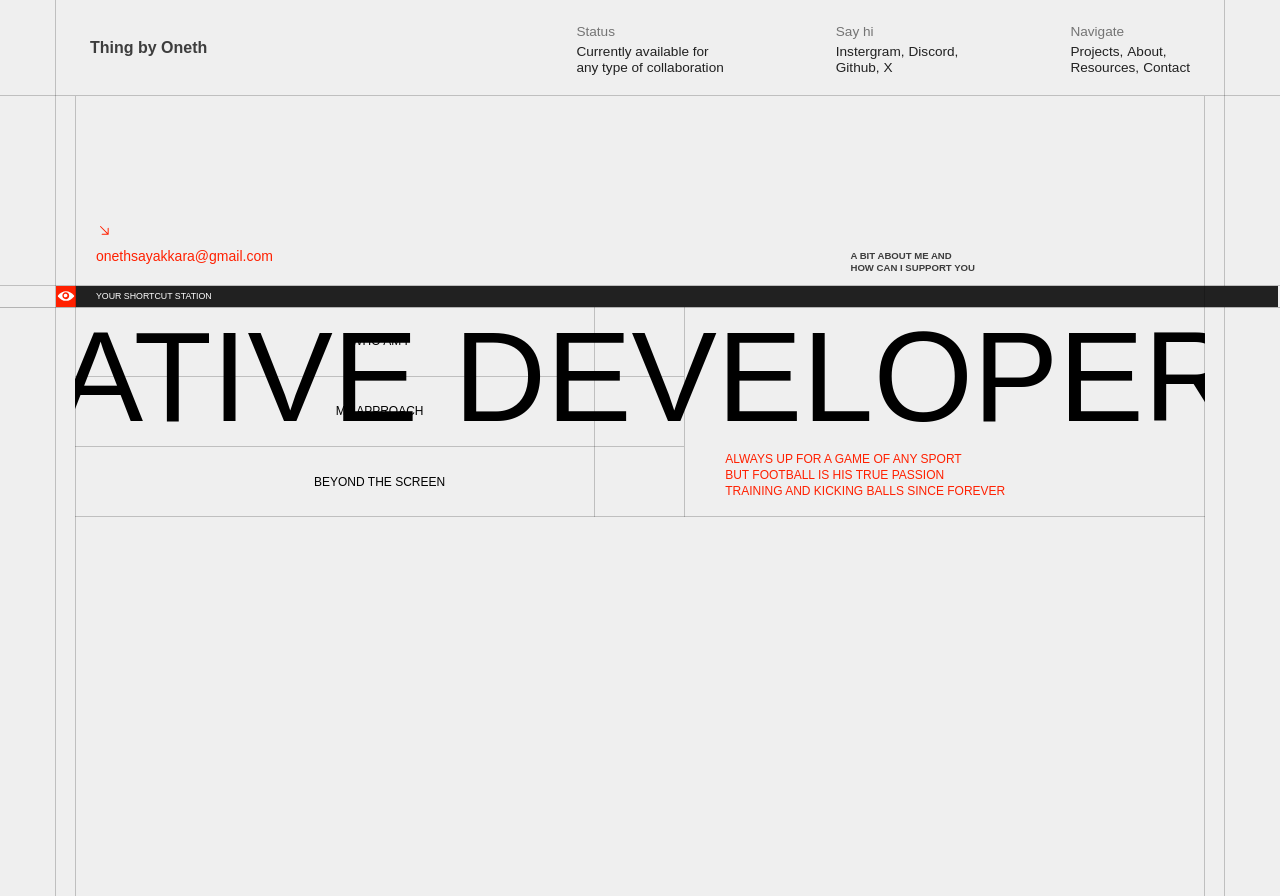
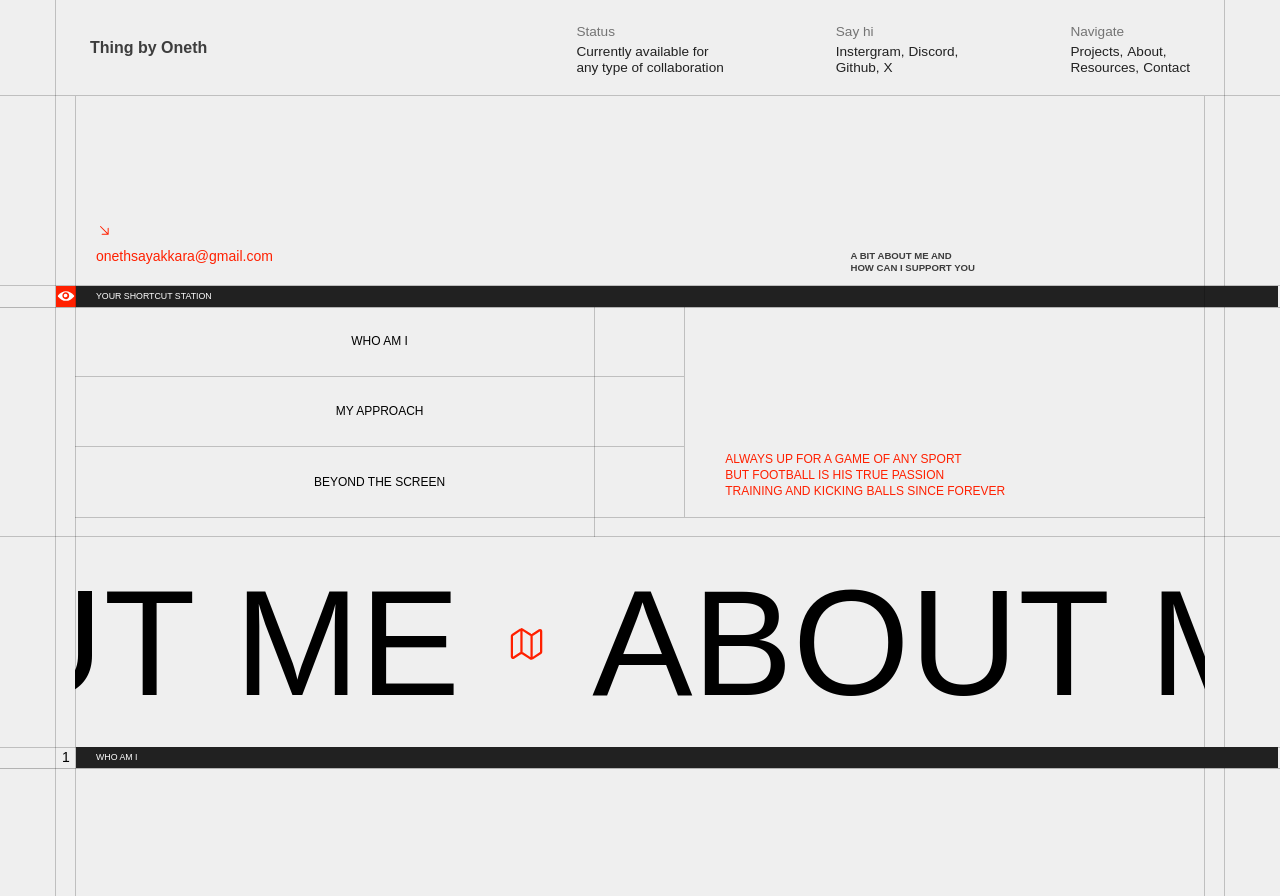
Before and after one commit to OnethSayakkara/Awwards, a React (Vite) app: page /about in a window 1280 px wide. Built offline with nearby package versions, Linux system fonts and the light colour scheme; a web font is replaced by a local one.

Commit message:
about me 40% top section

```diff
--- a/src/components/Aboutme.jsx
+++ b/src/components/Aboutme.jsx
@@ -3,6 +3,7 @@ import Header from './Header';
 import { GoArrowDownRight } from 'react-icons/go';
 import eyeAnimation from '../assets/animations/e2.json';
 import Lottie from 'lottie-react';
+import { IoMapOutline } from "react-icons/io5";
 
 const Aboutme = () => {
   return (
@@ -42,8 +43,9 @@ const Aboutme = () => {
           <div className="absolute right-[75px] top-0 h-full w-px bg-black scale-x-[0.2]" />
           <div className='relative mt-[1.30rem]'>
             <div className="absolute left-[75px] right-[75px] top-0 overflow-hidden">
-              <div className="absolute right-[610px] top-0 h-full w-px bg-black scale-x-[0.2]" />
+
               <div className='flex flex-row gap-10'>
+
                 <div className='flex flex-col w-[54%] font-madefor font-medium text-[0.75rem]'>
                   <button className='h-[70px] border-b border-r border-black/20 uppercase hover:tracking-[0.5rem] transition-[letter-spacing] duration-300 ease-in-out bg-fill-hover'>
                     <span className="relative z-10">who am i</span>
@@ -54,25 +56,55 @@ const Aboutme = () => {
                   <button className='h-[70px] border-r uppercase border-black/20 hover:tracking-[0.5rem] transition-[letter-spacing] duration-300 ease-in-out bg-fill-hover'>
                     <span className="relative z-10">beyond the screen</span>
                   </button>
+
                 </div>
                 <div className='font-madefor text-xs text-brightred mt-36'>
                   <p>ALWAYS UP FOR A GAME OF ANY SPORT<br />
                     BUT FOOTBALL IS HIS TRUE PASSION<br />
                     TRAINING AND KICKING BALLS SINCE FOREVER</p>
                 </div>
+                <div className="absolute right-[610px] top-0 h-[230px] w-px bg-black scale-x-[0.2]" />
               </div>
-              <div id='div3' className="absolute bottom-0 left-0 w-full border-t border-black scale-y-[0.2]"></div>
+              <div className="absolute  left-0 w-full border-t border-black scale-y-[0.2]"></div>
+
               {/* Creative Developer section - positioned below div3 */}
-              <div className="absolute left-0 right-0 bottom-[40px] h-[200px] flex items-center ">
-                <div className="scroll-item text-9xl uppercase font-madefor font-medium text-black flex items-center">
-                  <p className="flex flex-row items-center justify-center w-full gap-3">
-                    Creative Developerhkjkjh
+              <div className="relative left-0 right-0  h-[255px] flex items-center">
+
+                <div
+                 className="scroll-about text-[9.4rem] uppercase font-madefor font-medium text-black flex items-center">
+                  <p className="flex flex-row items-center justify-center w-full gap-8">
+                    about me
+                    <IoMapOutline className="text-brightred text-4xl mx-4" />
+                    about me
+                    <IoMapOutline className="text-brightred text-4xl mx-4" />
+                     about me
+                    <IoMapOutline className="text-brightred text-4xl mx-4" />
+                     about me
+                    <IoMapOutline className="text-brightred text-4xl mx-4" />
+
                   </p>
+
                 </div>
+
+              </div>
+
+            </div>
+             <div className="absolute top-[27.5rem] left-0 w-full border-t border-black scale-y-[0.2]"></div>
+             <div className="absolute left-0 top-[27.5rem] w-full border-b border-black/25">
+              <div className="flex flex-row">
+                <div className="justify-center items-center w-fit left-10 ml-14 text-center text-sm font-madefor">
+                  <p className="w-[20px]">1</p>
+                </div>
+                <div className="w-[1390px] bg-darkgray text-white text-[0.55rem] py-1 px-5 font-madefor uppercase">
+                  who am i
+                </div>
+                <div className="w-fit flex items-center justify-center ml-[2px]"></div>
               </div>
             </div>
+             <div className="absolute top-[229px] w-full border-t border-black scale-y-[0.2]"></div>
           </div>
         </div>
+
       </section>
     </div>
   );
--- a/src/index.css
+++ b/src/index.css
@@ -46,6 +46,21 @@
 .scroll-item:nth-child(7) { animation-delay: calc(130s / 8 * (8 - 7) * -1); }
 .scroll-item:nth-child(8) { animation-delay: calc(130s / 8 * (8 - 8) * -1); }
 
+.scroll-about p {
+  white-space: nowrap;
+  animation: move-rtl 50000ms linear infinite;
+}
+
+@keyframes move-rtl {
+  0% {
+    transform: translateX(0);
+  }
+  100% {
+    transform: translateX(-100%);
+  }
+}
+
+
 
 @keyframes sprite {
   from {
```
